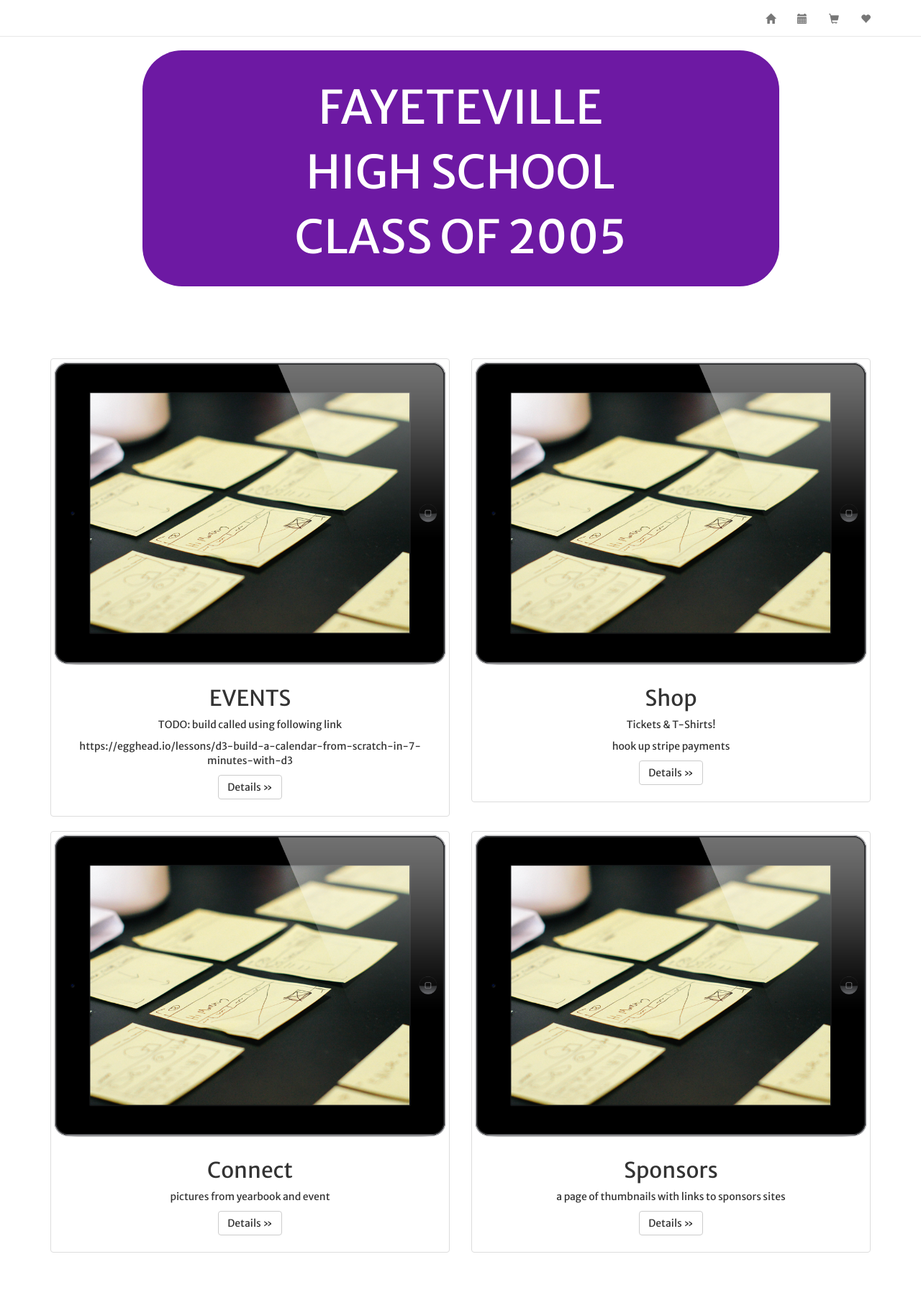
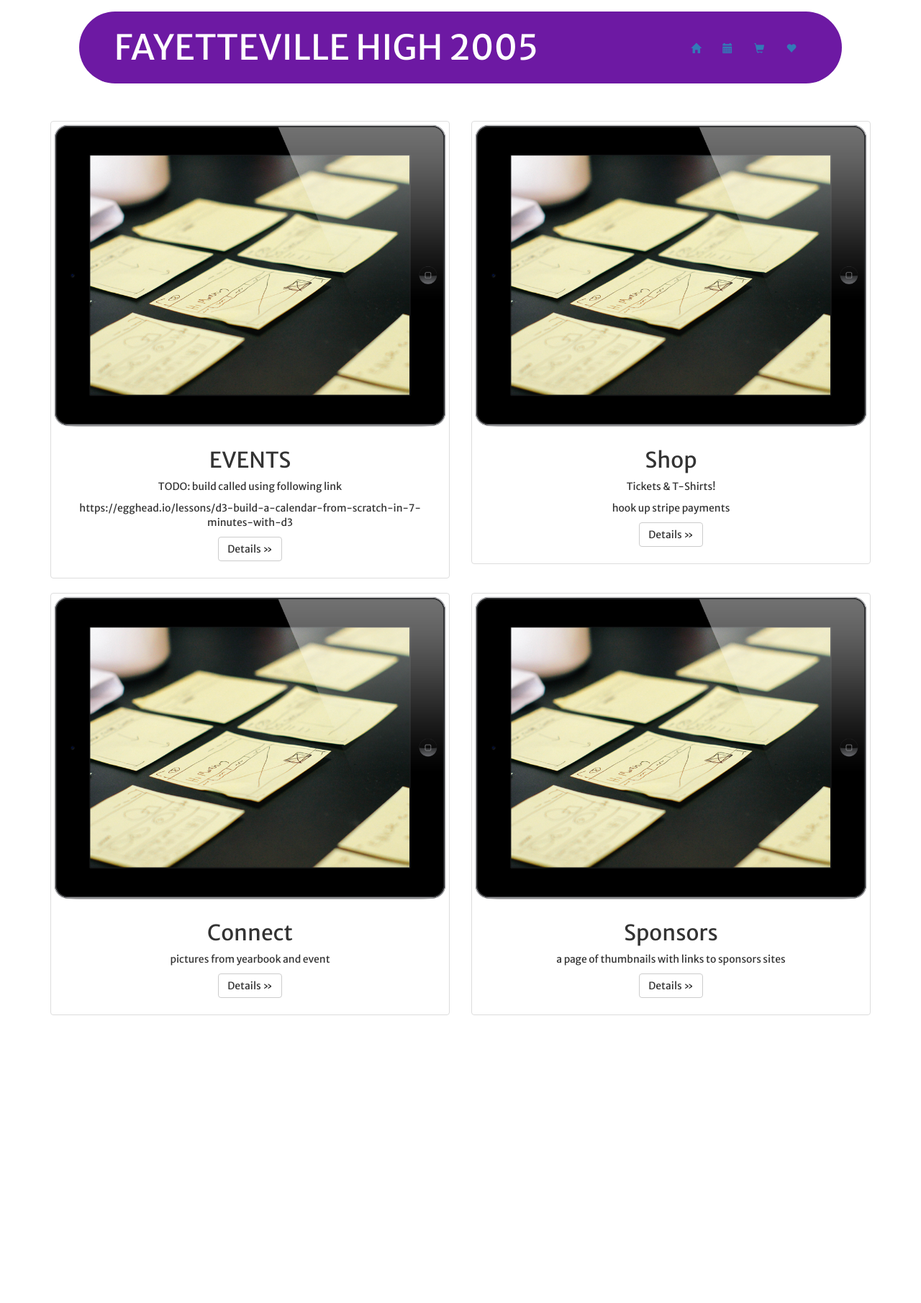
Before and after one commit to fochtman/fhs_2005_site, a Django app: page / in a window 1280 px wide. Shown: the whole page at 72% size. After the commit the page ends 1411 px from the top, so only its background shows below. Run offline with Django 3.2, Linux system fonts and the light colour scheme; some libraries are stand-ins or nearby versions.

Commit message:
streamlined navigation across pages

```diff
--- a/static/css/base.css
+++ b/static/css/base.css
@@ -13,7 +13,45 @@ body {
     background-color: white;
 }
 
-.topnav {
-    font-size: 14px;
-    background-color: white;
+.navbar-brand {
+    font-size: 48px;
+    padding-left: 64px;
 }
+
+.content-section-a {
+    padding: 16px;
+}
+
+/*
+.glyphicon {
+    color: white;
+}*/
+
+
+.container-a {
+    text-align: center;
+    /*margin-top: 16px;*/
+    max-width: 85%;
+    min-width: 64%;
+    margin: auto;
+    background-color: #6d19a3;
+    color: white;
+    overflow: hidden;
+    border-radius: 55px;
+    padding-top: 2%;
+    padding-bottom: 2%;
+}
+
+.container-a .navbar-collapse {
+    padding-right: 64px;
+}
+
+.navbar-nav {
+    margin: auto;
+}
+
+a:hover     { color: #739AC5; /*seurat blue*/    }
+a:active    { color: #FCFFF0; /*titaniumwhite */}
+
+#g-span:hover  { background-color: transparent; }
+#g-span:active { background-color: transparent; }
--- a/static/css/home.css
+++ b/static/css/home.css
@@ -1,3 +1,4 @@
+/*
 h1 {
     font-size: 64px;
 }
@@ -18,5 +19,5 @@ h1 {
 
 .content-section-a {
     padding: 50px;
-    background-color: white;
 }
+*/
--- a/templates/base.html
+++ b/templates/base.html
@@ -23,35 +23,30 @@
 </head>
 <body>
 {% block nav %}
-        <nav class="navbar navbar-default navbar-fixed-top topnav" role="navigation">
-            <div class="container topnav">
+<div class="content-section-a">
+    <div class="container-a">
+        <div class="row">
             <div class="navbar-header">
-                    <button type="button" class="navbar-toggle" data-toggle="collapse" data-target="#bs-example-navbar-collapse-1">
+                <button type="button" class="navbar-toggle collapsed" data-toggle="collapse" data-target="#bs-example-navbar-collapse-1">
                     <span class="sr-only">Toggle navigation</span>
                     <span class="icon-bar"></span>
                     <span class="icon-bar"></span>
                     <span class="icon-bar"></span>
                 </button>
+                <div class="navbar-brand">FAYETTEVILLE HIGH 2005</div>
             </div>
-
-                <div class="collapse navbar-collapse" id="bs-example-navbar-collapse-1">
+            <div class="collapse navbar-collapse">
                 <ul class="nav navbar-nav navbar-right">
-                        <li>
-                            <a href="{% url 'home:home' %}" class="glyphicon glyphicon-home" aria-hidden="true"> </a>
-                        </li>
-                        <li>
-                            <a href="#home" class="glyphicon glyphicon-calendar" aria-hidden="true"> </a>
-                        </li>
-                        <li>
-                            <a href="{% url 'home:shop' %}" class="glyphicon glyphicon-shopping-cart" aria-hidden="true"> </a>
-                        </li>
-                        <li>
-                            <a href="#home" class="glyphicon glyphicon-heart" > </a>
-                        </li>
+                    <li> <a href="{% url 'home:home' %}" class="glyphicon glyphicon-home" aria-hidden="true"          id="g-span">  </a></li>
+                    <li> <a href="#home"                 class="glyphicon glyphicon-calendar" aria-hidden="true"      id="g-span">  </a></li>
+                    <li> <a href="{% url 'home:shop' %}" class="glyphicon glyphicon-shopping-cart" aria-hidden="true" id="g-span">  </a></li>
+                    <li> <a href="#home"                 class="glyphicon glyphicon-heart"                            id="g-span">  </a></li>
                 </ul>
             </div>
         </div>
-        </nav>
+    </div>
+</div>
+
 {% endblock %}
 
 {% block home %}
@@ -67,5 +62,23 @@
 <script src="{% static "js/bootstrap.min.js" %}"></script>
     <script src="{% static "js/docs.min.js" %}"></script>
     -->
+<!--
+                <div class="nav navbar-nav navbar-right">
+                    <div class="btn-group" role="group" aria-label="...">
+                        <button type="button" class="btn btn-default">
+                            <a href="{% url 'home:home' %}" class="glyphicon glyphicon-home" aria-hidden="true">           </a>
+                        </button>
+                        <button type="button" class="btn btn-default">
+                            <a href="#home"                 class="glyphicon glyphicon-calendar" aria-hidden="true">       </a>
+                        </button>
+                        <button type="button" class="btn btn-default">
+                            <a href="{% url 'home:shop' %}" class="glyphicon glyphicon-shopping-cart" aria-hidden="true">  </a>
+                        </button>
+                        <button type="button" class="btn btn-default">
+                            <a href="#home"                 class="glyphicon glyphicon-heart" >                            </a>
+                        </button>
+                    </div>
+                </div>
+-->
 </body>
 </html>
--- a/templates/home.html
+++ b/templates/home.html
@@ -5,15 +5,6 @@
 <link href="{% static 'css/home.css' %}" rel="stylesheet">
 
 <br>
-<div class="content-section-a">
-    <div class="container-a">
-        <div class="row">
-            <h1>FAYETEVILLE</h1>
-            <h1>HIGH SCHOOL</h1>
-            <h1>CLASS OF 2005</h1>
-        </div>
-    </div>
-</div>
 
 
 
```
Lines whose indentation alone changed are shown as unchanged.
